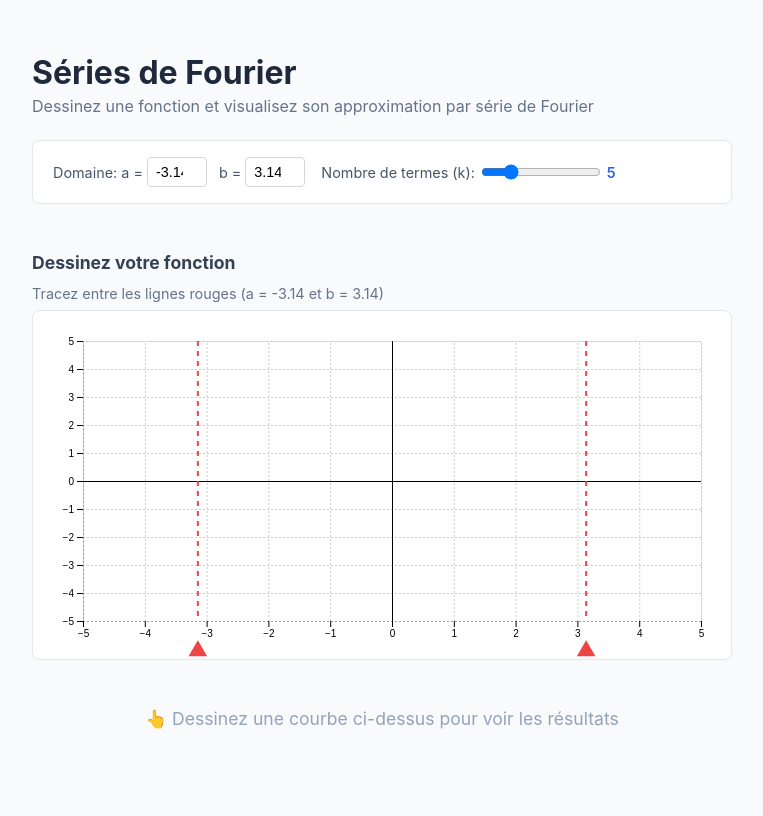
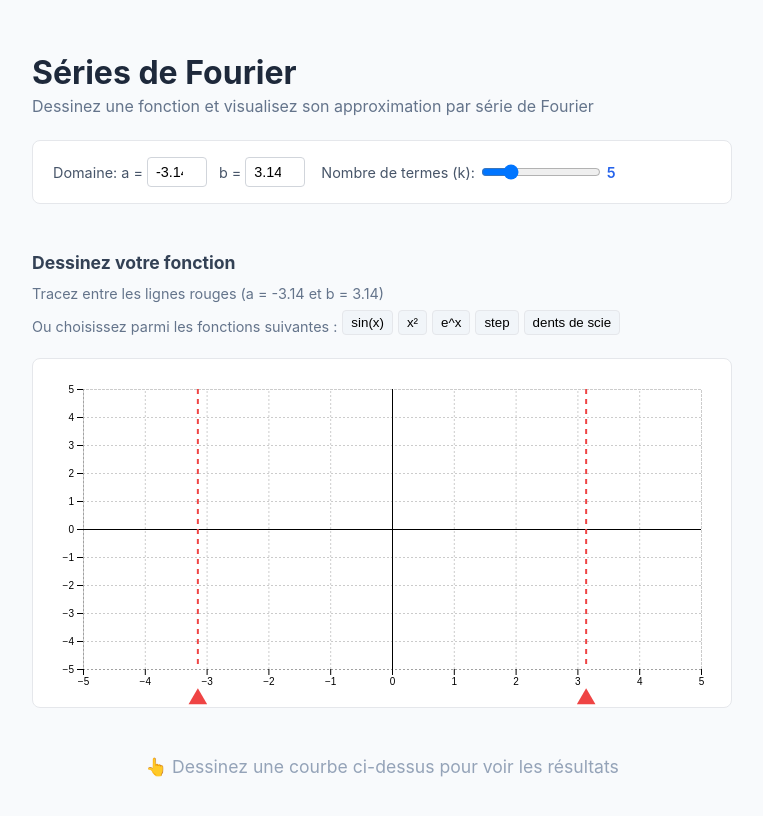
Before and after one commit to rdevooght/series-de-fourier, a Svelte app: page / in a window 1280 px wide. Shown: the top 816 px of the page, without its empty margins (258-1021 px from the left). Built offline with nearby package versions, Linux system fonts and the light colour scheme.

Commit message:
added sample functions

```diff
--- a/src/App.svelte
+++ b/src/App.svelte
@@ -15,6 +15,43 @@
 
     let maxK = 5; // Number of Fourier terms
     let maxMaxK = 20; // Maximum number of Fourier terms
+
+    // Sample functions
+    const sampleFunctions = [
+        {
+            name: "sin(x)",
+            func: (x) => Math.sin(x),
+            domain: [-Math.PI, Math.PI],
+        },
+        {
+            name: "x²",
+            func: (x) => x ** 2,
+            domain: [-2, 2],
+        },
+        {
+            name: "e^x",
+            func: (x) => Math.exp(x),
+            domain: [-1, 1],
+        },
+        {
+            name: "step",
+            func: (x) => (x > 0 ? 1 : -1),
+            domain: [-1, 1],
+        },
+        {
+            name: "dents de scie",
+            func: (x) => x - Math.floor(x),
+            domain: [0, 1],
+        },
+    ];
+
+    function setFunction(func) {
+        if (func.domain) {
+            a = func.domain[0];
+            b = func.domain[1];
+        }
+        drawnPoints = sampleFunction(func.func, xDomain[0], xDomain[1], 300);
+    }
 
     // Drawn points and computed coefficients
     let drawnPoints = [];
@@ -148,6 +185,22 @@
                 {#if drawnPoints.length > 1}
                     <button on:click={clearCanvas}>Effacer</button>
                 {/if}
+            </div>
+
+            <div id="function-picker">
+                <p>Ou choisissez parmi les fonctions suivantes :</p>
+                <ul>
+                    {#each sampleFunctions as func}
+                        <li>
+                            <input
+                                type="button"
+                                name="function"
+                                value={func.name}
+                                on:click={() => setFunction(func)}
+                            />
+                        </li>
+                    {/each}
+                </ul>
             </div>
 
             <DrawingCanvas
@@ -512,4 +565,33 @@
         color: #334155;
         font-size: 1.1rem;
     }
+
+    #function-picker {
+        display: flex;
+        flex-wrap: wrap;
+        gap: 5px;
+        margin-bottom: 15px;
+    }
+
+    #function-picker ul {
+        list-style-type: none;
+        padding: 0;
+        margin: 0;
+
+        display: flex;
+        flex-wrap: wrap;
+        gap: 5px;
+    }
+
+    #function-picker ul input[type="button"] {
+        cursor: pointer;
+        padding: 0.25rem 0.5rem;
+        border-radius: 4px;
+        border: 1px solid #e5e7eb;
+        background-color: #f1f5f9;
+    }
+
+    #function-picker ul input[type="button"]:hover {
+        background-color: #e5e7eb;
+    }
 </style>
```
